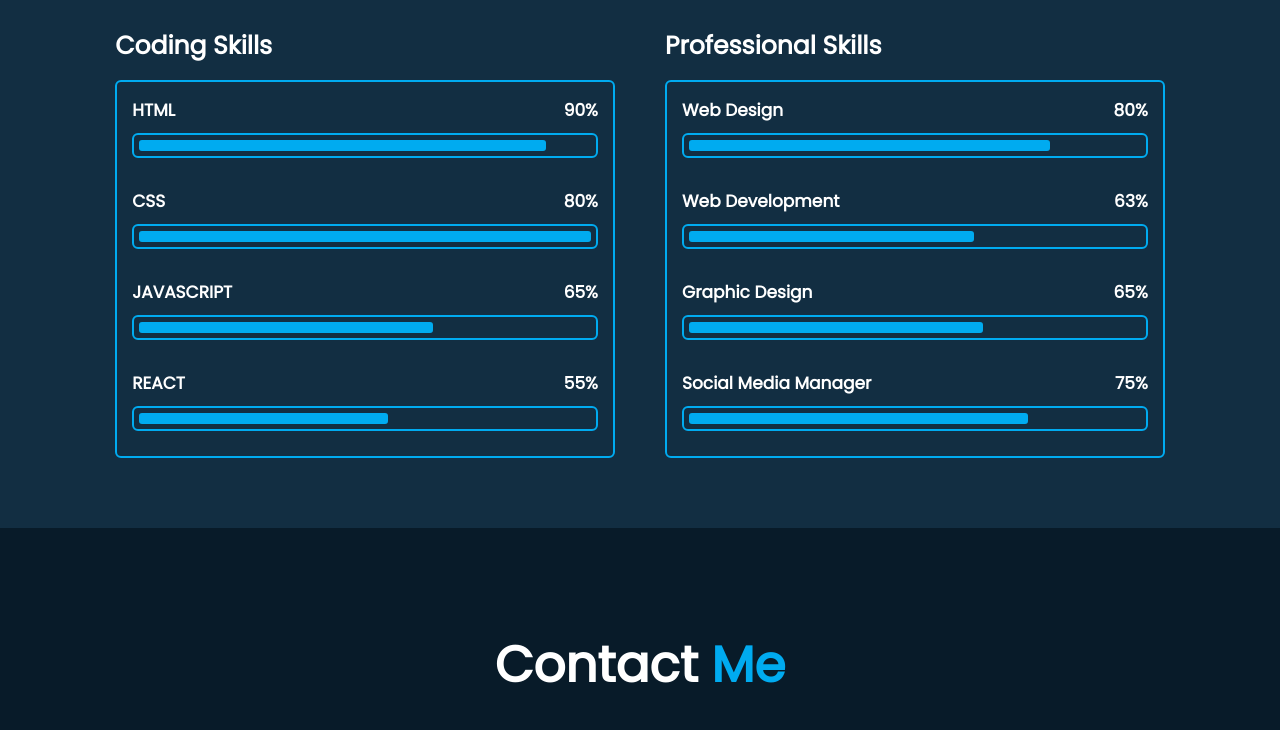
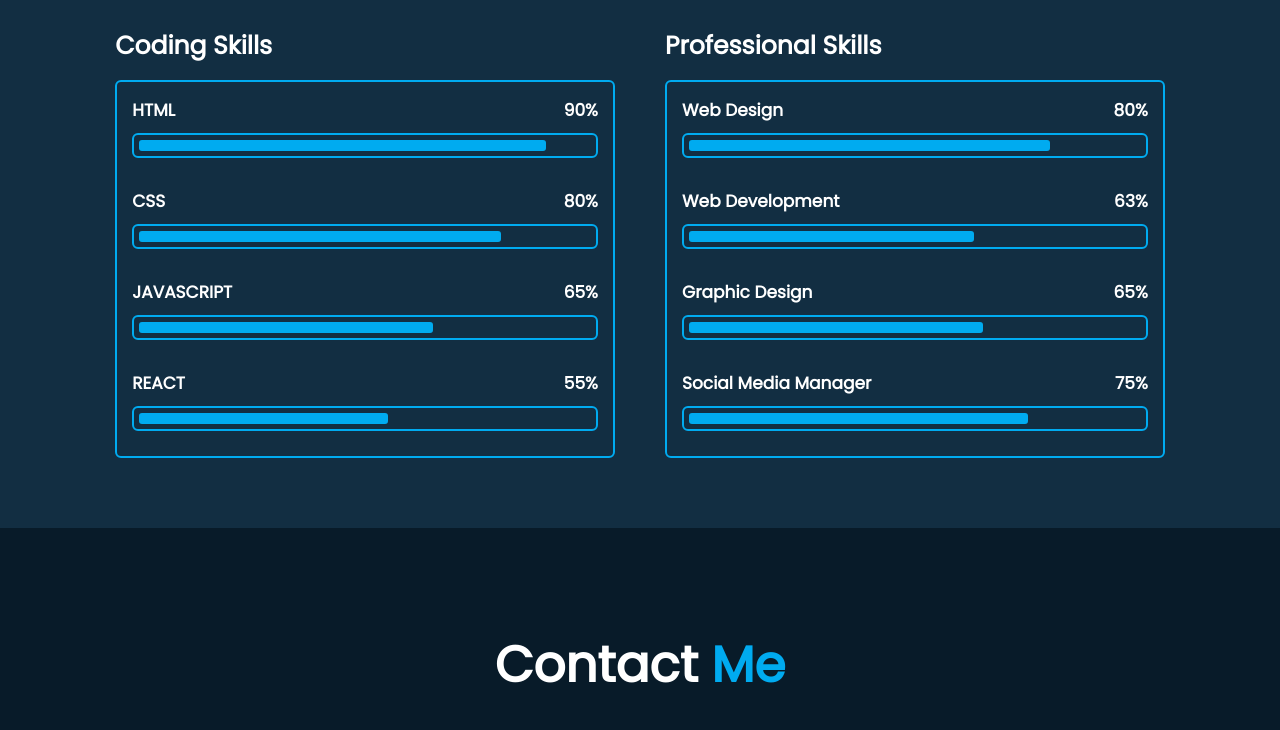
Before and after one commit to ZarcxCliff/project30, a plain HTML site: page portfolio/index.html in a window 1280 px wide. Shown: the part 2329-3059 px from the top of the page. Drawn offline with nearby package versions, Linux system fonts and the light colour scheme.

Commit message:
Update style.css
just added  adjusted something

```diff
--- a/portfolio/style.css
+++ b/portfolio/style.css
@@ -388,7 +388,7 @@ span {
 }
 .skills-column:nth-child(1)
 	.skills-content
-	.progress:nth-child()
+	.progress:nth-child(2)
 	.bar
 	span {
 	width: 80%;
```
